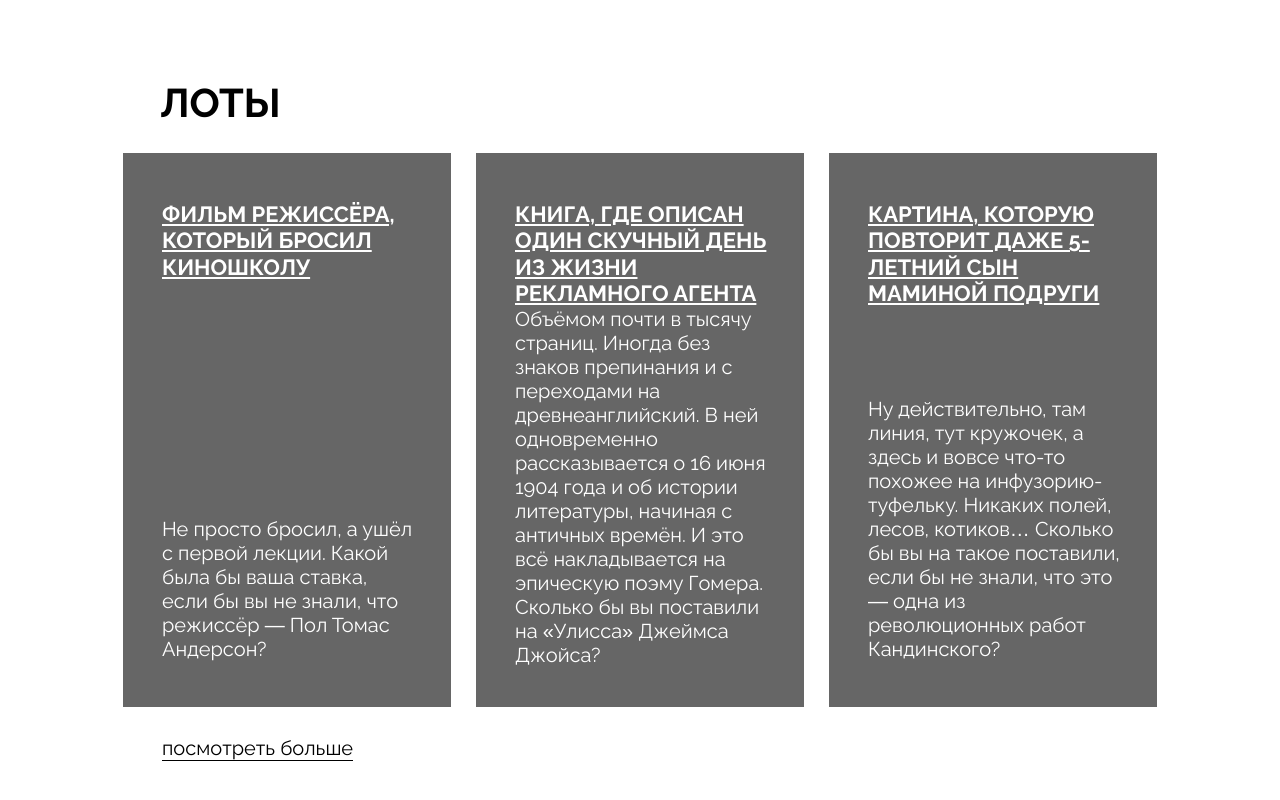
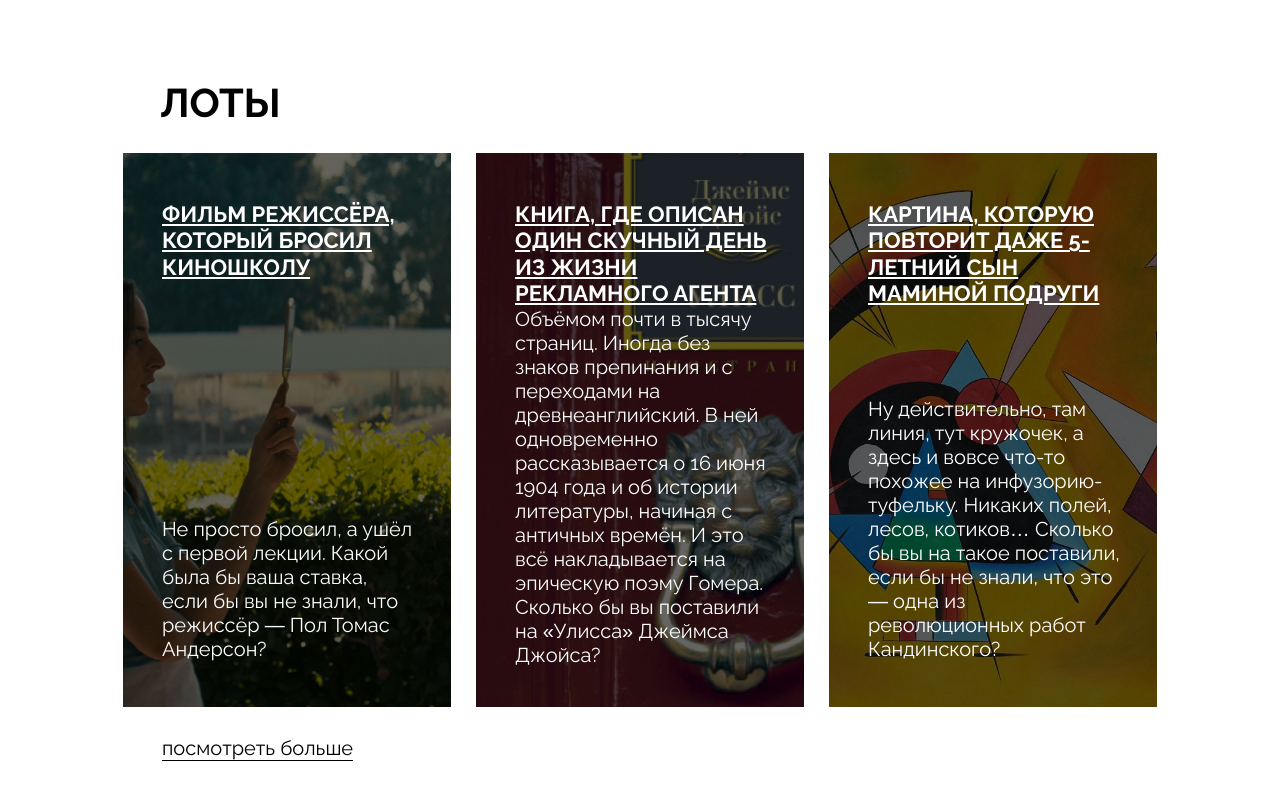
Before and after one commit to igorek6500/ono-tebe-nado, a plain HTML site: page index.html in a window 1280 px wide. Shown: the part 1136-1936 px from the top of the page. Drawn offline with Linux system fonts and the light colour scheme.

Commit message:
Refactoring ways

```diff
--- a/styles/style.css
+++ b/styles/style.css
@@ -66,7 +66,7 @@
 .main_section_one_cover {
     display: flex;
     position: relative;
-    background-image: url("images/cover.jpg");
+    background-image: url("../images/cover.jpg");
     background-size: cover;
     margin-top: 91px;
     margin-left: 9px;
@@ -201,18 +201,18 @@
 }
 
 .main_section_two_card_type_film {
-    background-image: url("images/card-lot-01.jpg");
+    background-image: url("../images/card-lot-01.jpg");
     background-size: cover;
 
 }
 
 .main_section_two_card_type_book {
-    background-image: url("images/card-lot-02.jpg");
+    background-image: url("../images/card-lot-02.jpg");
     background-size: cover;
 }
 
 .main_section_two_card_type_picture {
-    background-image: url("images/card-lot-03.jpg");
+    background-image: url("../images/card-lot-03.jpg");
     background-size: cover;
 }
 
```
